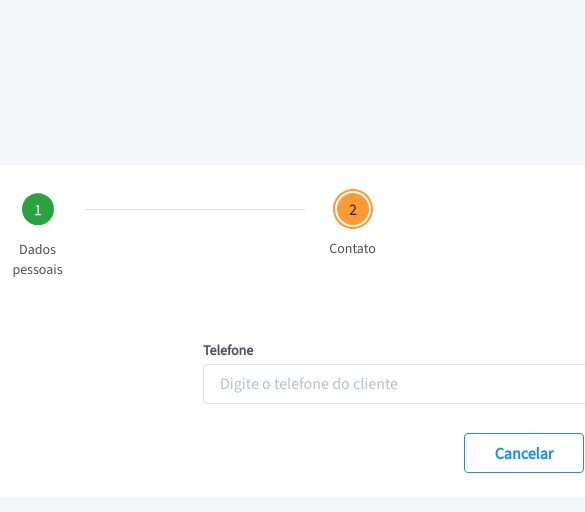
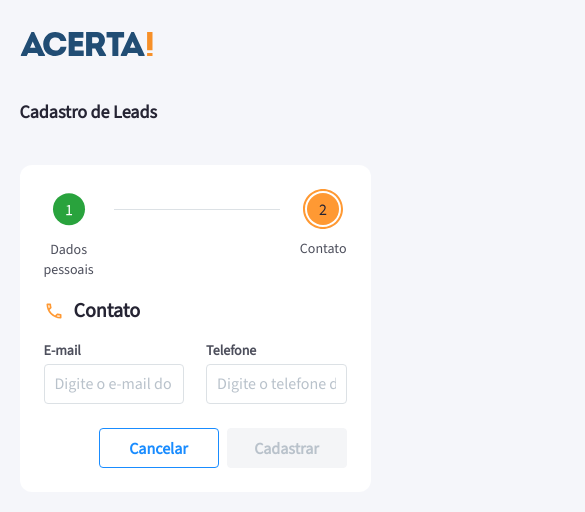
Before and after one commit to mjonathannn/technical-test-acerta-leads, a React (Create React App) app: page /contact in a window 390 px wide. Shown: the top 512 px of the page, 585 px wide, since content can reach past the window. Built offline with nearby package versions, Linux system fonts and the light colour scheme.

Commit message:
feat: inputPhone

```diff
--- a/src/components/inputs/InputCpf/InputCpf.tsx
+++ b/src/components/inputs/InputCpf/InputCpf.tsx
@@ -17,6 +17,10 @@
   onChange,
   onBlur,
 }: InputCpfProps): JSX.Element => {
+  const handleChange = (value: string) => {
+    onChange(name, value)
+  }
+
   return (
     <Container>
       <Title>CPF</Title>
@@ -29,7 +33,7 @@
         autoComplete="off"
         mask="999.999.999-99"
         maskChar={null}
-        onChange={(event: any) => onChange(name, event.target.value)}
+        onChange={(event: any) => handleChange(event.target.value)}
         onBlur={onBlur}
       />
     </Container>
--- a/src/components/inputs/InputCpf/InputCpfStyles.ts
+++ b/src/components/inputs/InputCpf/InputCpfStyles.ts
@@ -44,7 +44,7 @@
 
   @media (max-width: 550px) {
     input {
-      padding: 6px 0px 6px 6px;
+      padding: 8px 10px 8px 10px;
     }
   }
 
--- a/src/components/inputs/InputPhone/InputPhone.tsx
+++ b/src/components/inputs/InputPhone/InputPhone.tsx
@@ -1,8 +1,9 @@
-import { Container, Title, Input } from "./InputPhoneStyles"
+import InputMask from "react-input-mask"
 
-type Props = {
+import { Container, Title } from "./InputPhoneStyles"
+
+type InputPhoneProps = {
   id: string
-  type: string
   name: string
   value: string
   onChange: any
@@ -11,36 +12,27 @@
 
 const InputPhone = ({
   id,
-  type,
   name,
   value,
   onChange,
   onBlur,
-}: Props): JSX.Element => {
+}: InputPhoneProps): JSX.Element => {
   const handleChange = (value: string) => {
-    let newValue = value
-
-    newValue = newValue.replace(/\D/g, "")
-
-    if (newValue.length <= 11) {
-      newValue = newValue.replace(/(\d{2})(\d)/, "($1) $2")
-      newValue = newValue.replace(/(\d{5})(\d)/, "$1-$2")
-
-      onChange(name, newValue)
-    }
+    onChange(name, value)
   }
 
   return (
     <Container>
       <Title>Telefone</Title>
 
-      <Input
+      <InputMask
         id={id}
-        type={type}
         name={name}
         value={value}
         placeholder="Digite o telefone do cliente"
         autoComplete="off"
+        mask="(99) 99999-9999"
+        maskChar={null}
         onChange={(event: any) => handleChange(event.target.value)}
         onBlur={onBlur}
       />
--- a/src/components/inputs/InputPhone/InputPhoneStyles.ts
+++ b/src/components/inputs/InputPhone/InputPhoneStyles.ts
@@ -4,15 +4,8 @@
   display: flex;
   flex-direction: column;
   width: 509px;
-`
-export const Title = styled.label`
-  color: var(--grey-dark);
-  font-size: 14px;
-  font-style: normal;
-  font-weight: 600;
-  line-height: 120%;
-`
-export const Input = styled.input`
+
+  input {
     height: 40px;
     margin: 4px 0;
     padding: 8px 0px 8px 16px;
@@ -24,6 +17,8 @@
     font-style: normal;
     font-weight: 400;
     line-height: 120%;
+    font-family: "Source Sans 3", sans-serif;
+    transition: 0.1s;
 
     &::placeholder {
       color: var(--grey-light);
@@ -33,4 +28,34 @@
     &:hover {
       border: 1px solid var(--primary-base);
     }
+  }
+
+  @media (max-width: 1200px) {
+    width: 42vw;
+  }
+
+  @media (max-width: 1000px) {
+    width: 40vw;
+  }
+
+  @media (max-width: 600px) {
+    width: 38vw;
+  }
+
+  @media (max-width: 550px) {
+    input {
+      padding: 8px 10px 8px 10px;
+    }
+  }
+
+  @media (max-width: 450px) {
+    width: 36vw;
+  }
 `
+export const Title = styled.label`
+  color: var(--grey-dark);
+  font-size: 14px;
+  font-style: normal;
+  font-weight: 600;
+  line-height: 120%;
+`
--- a/src/components/inputs/InputSelect/InputSelect.tsx
+++ b/src/components/inputs/InputSelect/InputSelect.tsx
@@ -40,6 +40,9 @@
               border: "1px solid var(--primary-base)",
             },
             fontFamily: "Source Sans 3",
+            "@media (max-width: 550px)": {
+              padding: "0",
+            },
           }),
           singleValue: (base, props) => ({
             ...base,
--- a/src/components/inputs/InputSelect/InputSelectStyles.ts
+++ b/src/components/inputs/InputSelect/InputSelectStyles.ts
@@ -17,12 +17,6 @@
     width: 38vw;
   }
 
-  @media (max-width: 550px) {
-    input {
-      padding: 6px 0px 6px 6px;
-    }
-  }
-
   @media (max-width: 450px) {
     width: 36vw;
   }
--- a/src/components/inputs/InputText/InputText.tsx
+++ b/src/components/inputs/InputText/InputText.tsx
@@ -1,6 +1,6 @@
 import { Container, Title, Input } from "./InputTextStyles"
 
-type Props = {
+type InputTextProps = {
   id: string
   type: string
   name: string
@@ -22,7 +22,7 @@
   disabled,
   onChange,
   onBlur,
-}: Props): JSX.Element => {
+}: InputTextProps): JSX.Element => {
   const handleChange = (value: string) => {
     onChange(name, value)
   }
--- a/src/components/inputs/InputText/InputTextStyles.ts
+++ b/src/components/inputs/InputText/InputTextStyles.ts
@@ -19,7 +19,7 @@
 
   @media (max-width: 550px) {
     input {
-      padding: 6px 0px 6px 6px;
+      padding: 8px 10px 8px 10px;
     }
   }
 
--- a/src/pages/Contact/Contact.tsx
+++ b/src/pages/Contact/Contact.tsx
@@ -1,18 +1,22 @@
 import * as Yup from "yup"
 import { useFormik } from "formik"
 import { useNavigate } from "react-router-dom"
-import { BsExclamationOctagon } from "react-icons/bs"
 
 import {
   Main,
   Container,
   InputsContainer,
   ButtonsContainer,
-  ErrorMessage,
 } from "./ContactStyles"
 
 import { InputPhone, InputText } from "../../components/inputs"
-import { FormTitle, Header, LabelButton, StepCounter } from "../../components"
+import {
+  ErrorMessage,
+  FormTitle,
+  Header,
+  LabelButton,
+  StepCounter,
+} from "../../components"
 
 const Contact = (): JSX.Element => {
   const navigate = useNavigate()
@@ -23,8 +27,12 @@
       phone: "",
     },
     validationSchema: Yup.object().shape({
-      email: Yup.string().required("Campo obrigatório"),
-      phone: Yup.string().required("Campo obrigatório"),
+      email: Yup.string()
+        .required("Campo obrigatório")
+        .email("E-mail inválido"),
+      phone: Yup.string()
+        .required("Campo obrigatório")
+        .min(15, "Telefone inválido"),
     }),
     onSubmit: (values) => {
       //
@@ -55,27 +63,20 @@
                 onBlur={formik.handleBlur}
               />
               {formik.touched.email && formik.errors.email && (
-                <ErrorMessage>
-                  <BsExclamationOctagon />
-                  <span>{formik.errors.email}</span>
-                </ErrorMessage>
+                <ErrorMessage message={formik.errors.email} />
               )}
             </div>
 
             <div>
               <InputPhone
                 id="phone"
-                type="text"
                 name="phone"
                 value={formik.values.phone}
                 onChange={formik.setFieldValue}
                 onBlur={formik.handleBlur}
               />
               {formik.touched.phone && formik.errors.phone && (
-                <ErrorMessage>
-                  <BsExclamationOctagon />
-                  <span>{formik.errors.phone}</span>
-                </ErrorMessage>
+                <ErrorMessage message={formik.errors.phone} />
               )}
             </div>
           </InputsContainer>
--- a/src/pages/Contact/ContactStyles.ts
+++ b/src/pages/Contact/ContactStyles.ts
@@ -8,11 +8,15 @@
   padding: 24px;
   background-color: var(--background-white);
   border-radius: 12px;
+
+  @media (max-width: 1200px) {
+    width: 90vw;
+  }
 `
 export const InputsContainer = styled.div`
   display: flex;
   justify-content: space-between;
-  height: 90px;
+  height: 85px;
 `
 export const ButtonsContainer = styled.div`
   display: flex;
@@ -22,20 +26,3 @@
     margin: 0 0 0 8px;
   }
 `
-export const ErrorMessage = styled.div`
-  display: flex;
-  align-items: center;
-
-  :first-child {
-    color: var(--semantic-negative-dark);
-    margin: 0 8px 0 0;
-  }
-
-  span {
-    color: var(--semantic-negative-dark);
-    font-size: 14px;
-    font-style: normal;
-    font-weight: 400;
-    line-height: 120%;
-  }
-`
--- a/src/pages/PersonalData/PersonalData.tsx
+++ b/src/pages/PersonalData/PersonalData.tsx
@@ -35,7 +35,7 @@
     validationSchema: Yup.object().shape({
       cpf: Yup.string()
         .required("Campo obrigatório")
-        .test("isValid", "CPF Inválido", (value) => cpf.isValid(value)),
+        .test("isValid", "CPF inválido", (value) => cpf.isValid(value)),
       name: Yup.string().required("Campo obrigatório"),
       maritalStatus: Yup.string().required("Campo obrigatório"),
       spouse: Yup.string().when("maritalStatus", ([maritalStatus], schema) => {
@@ -46,8 +46,8 @@
     }),
     onSubmit: (values) => {
       setData(values)
-      // navigate("/contact")
-      alert(JSON.stringify(values, null, 2))
+      navigate("/contact")
+      // alert(JSON.stringify(values, null, 2))
     },
     validateOnBlur: true,
   })
```
Lines whose indentation alone changed are shown as unchanged.
